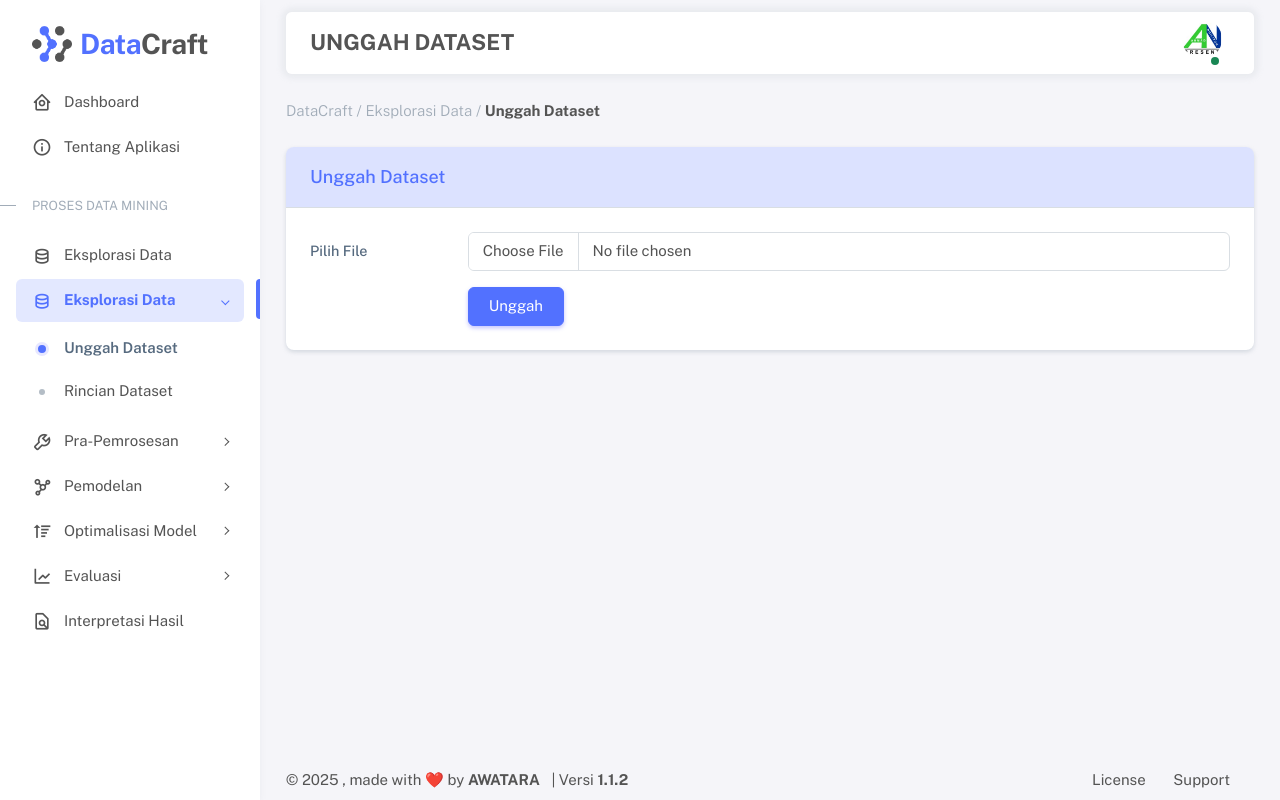
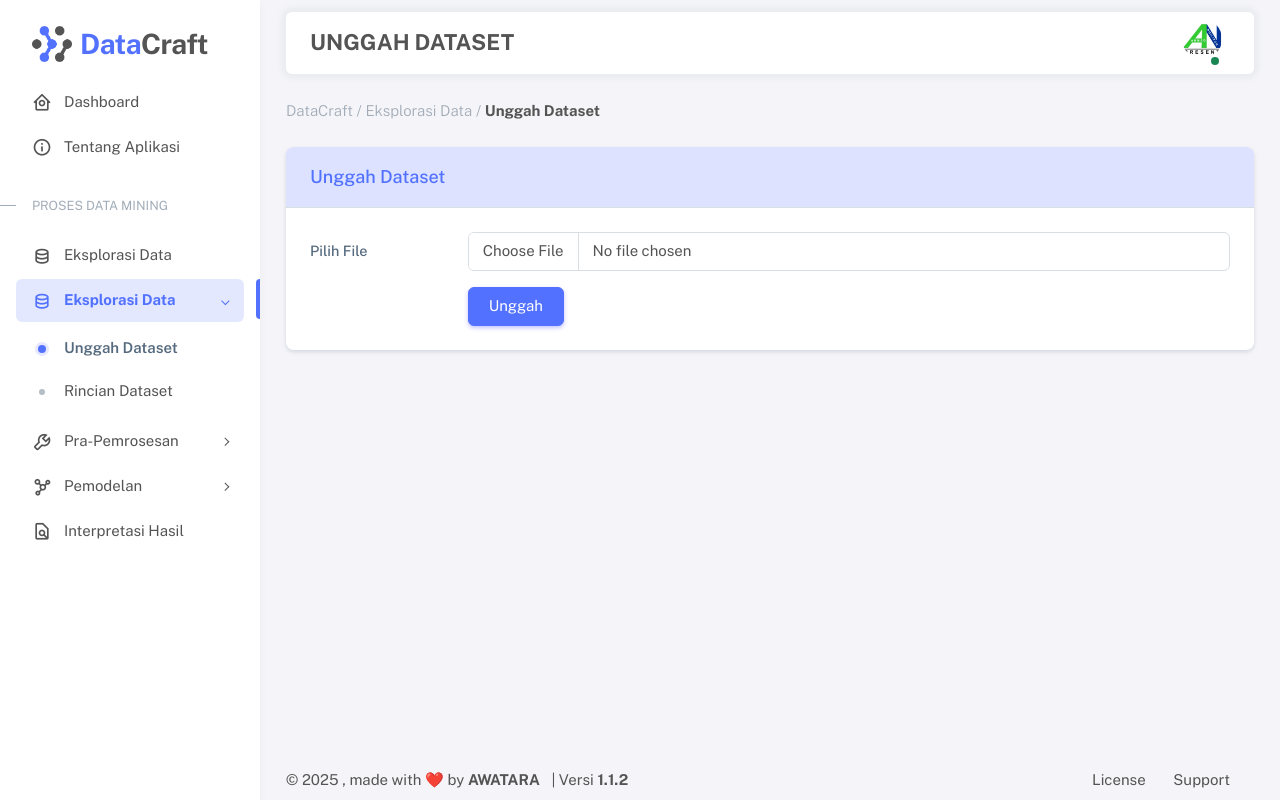
Before and after one commit to ahmadngiliyun00/datacraft, a Flask app: page /upload-dataset in a window 1280 px wide. Run offline with Flask 3, Linux system fonts and the light colour scheme; some libraries are stand-ins or nearby versions.

Commit message:
remove model-optimation and evaluation menu

```diff
--- a/app.py
+++ b/app.py
@@ -1739,7 +1739,7 @@ def analisis_hasil():
 
 
 
-# * Baru data_exploration
+# ! Baru data_exploration
 @app.route('/data-exploration')
 def data_exploration():
     return render_template('data_exploration.html', title="Data Eksplorasi")
--- a/templates/partials/sidebar.html
+++ b/templates/partials/sidebar.html
@@ -162,7 +162,7 @@
 		</li>
 
 		<!-- Optimalisasi Model -->
-		<li class="menu-item {% if url_for('compare_model') in request.path %}active open{% endif %}">
+		<!-- <li class="menu-item {% if url_for('compare_model') in request.path %}active open{% endif %}">
 			<a href="javascript:void(0);" class="menu-link menu-toggle">
 				<i class="menu-icon tf-icons bx bx-sort-up"></i>
 				<div data-i18n="Optimalisasi Model">Optimalisasi Model</div>
@@ -195,10 +195,10 @@
 					</a>
 				</li>
 			</ul>
-		</li>
+		</li> -->
 
 		<!-- Evaluasi -->
-		<li class="menu-item {% if url_for('compare_model') in request.path %}active open{% endif %}">
+		<!-- <li class="menu-item {% if url_for('compare_model') in request.path %}active open{% endif %}">
 			<a href="javascript:void(0);" class="menu-link menu-toggle">
 				<i class="menu-icon tf-icons bx bx-line-chart"></i>
 				<div data-i18n="Evaluasi">Evaluasi</div>
@@ -211,7 +211,7 @@
 					</a>
 				</li>
 			</ul>
-		</li>
+		</li> -->
 
 		<!-- Interpretasi Hasil -->
 		<li class="menu-item {% if url_for('compare_model') in request.path %}active{% endif %}">
```
